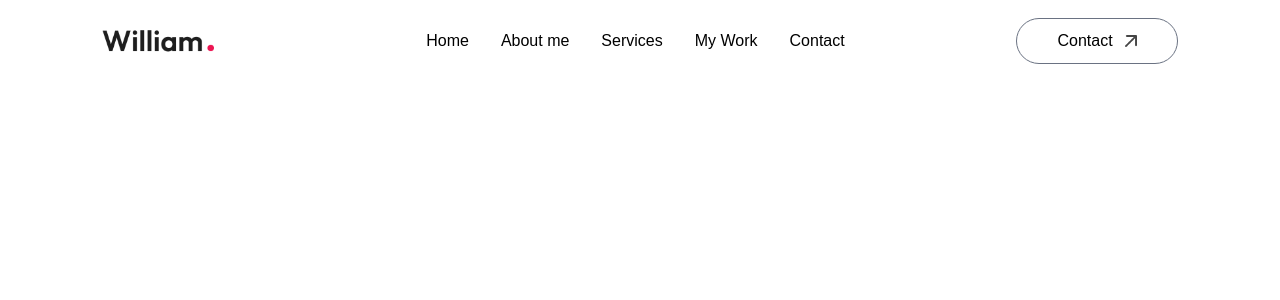
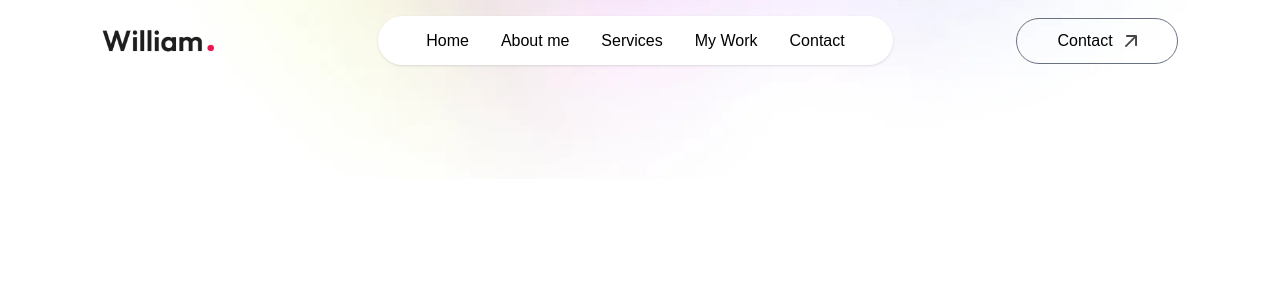
Before and after one commit to Hamimsiddiq007/Portfolio_01, a Next.js app: page / in a window 1280 px wide. Shown: the top 300 px of the page. Built offline with nearby package versions, Linux system fonts and the light colour scheme; a web font is replaced by a local one.

Commit message:
navbar bg

```diff
--- a/components/Navbar.jsx
+++ b/components/Navbar.jsx
@@ -5,11 +5,14 @@
 const Navbar = () => {
   return (
     <>
+    <div className="fixed top-0 right-0 w-11/12 -z-10 translate-y-[-80%]">
+      <Image src={assets.header_bg_color} alt='' className='w-full'/>
+    </div>
       <nav className='w-full fixed px-5 lg:px-8 xl:px-[8%] py-4 flex items-center justify-between z-50'>
         <a href="#top">
             <Image src={assets.logo} alt='logo' className='w-28 cursor-pointer mr-14'/>
         </a>
-        <ul className='hidden md:flex items-center gap-6 lg:gap-8 rounded-full px-12 py-3'>
+        <ul className='hidden md:flex items-center gap-6 lg:gap-8 rounded-full px-12 py-3 bg-white shadow-sm bg-opacity-50'>
             <li><a className='font-ovo' href="#top">Home</a></li>
             <li><a className='font-ovo' href="#about">About me</a></li>
             <li><a className='font-ovo' href="#services">Services</a></li>
```
